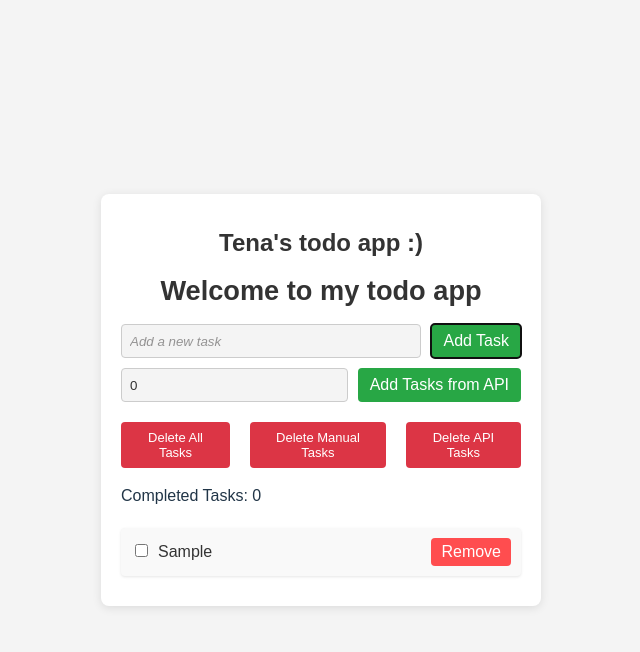
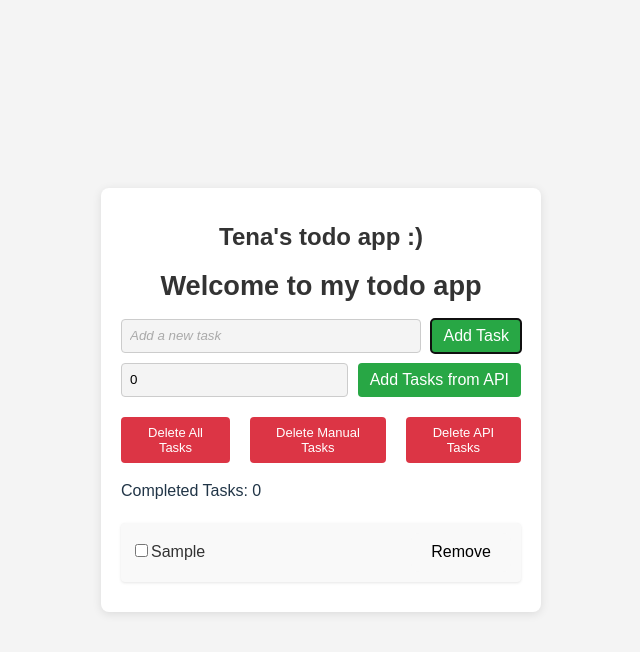
Before and after one commit to TenaRozing1/vite-react-app, a React (Vite) app: page / in a window 1280 px wide. Both pictures are taken after typing "Sample" into the empty fields and a click on the button "Add Task". Shown: the top 652 px of the page, without its empty margins (319-959 px from the left). Built offline with nearby package versions, Linux system fonts and the light colour scheme.

Commit message:
Added button and input component + deleted styles of it from global style file

```diff
--- a/src/App.scss
+++ b/src/App.scss
@@ -43,42 +43,8 @@ header {
     justify-content: space-between;
     margin-bottom: 10px;
 
-    input[type="text"],
-    input[type="number"] {
-      flex: 1;
-      padding: 8px;
-      margin-right: 10px;
-      border-radius: 4px;
-      border: 1px solid #ccc;
-      background-color: #f4f4f4;
-      color: #333;
-      outline: none;
 
-      &::placeholder {
-        color: #949393;
-        font-style: italic;
-      }
 
-      &:focus {
-        outline: none;
-        border-color: #28a745;
-        box-shadow: 0 0 0 2px rgba(38, 143, 255, 0.2);
-      }
-    }
-
-    button {
-      padding: 8px 12px;
-      background-color: #28a745;
-      color: #fff;
-      border: none;
-      border-radius: 4px;
-      cursor: pointer;
-      transition: background-color 0.3s;
-
-      &:hover {
-        background-color: #218838;
-      }
-    }
   }
 
   .task-actions {
@@ -88,14 +54,6 @@ header {
     gap: 20px;
     margin-top: 20px;
     font-size: 13px;
-
-    button {
-      background-color: #dc3545;
-
-      &:hover {
-        background-color: #c82333;
-      }
-    }
   }
 
   .tasks {
@@ -119,24 +77,8 @@ header {
           text-decoration: line-through;
           color: #999;
         }
+      }
 
-        input[type="checkbox"] {
-          margin-right: 10px;
-        }
-      }
-      button {
-        padding: 5px 10px;
-        background-color: #ff4d4f;
-        color: #fff;
-        border: none;
-        border-radius: 4px;
-        cursor: pointer;
-        transition: background-color 0.3s;
-
-        &:hover {
-          background-color: #d9363e;
-        }
-      }
     }
   }
 }
--- a/src/components/TodoList.tsx
+++ b/src/components/TodoList.tsx
@@ -1,6 +1,7 @@
-import React, { useState } from "react";
+import React, { useState, ChangeEvent } from "react";
 import { TodoItem } from "./ToDoItem";
-
+import Button from "./button-component/Button";
+import Input from "./input-component/Input";
 interface Todo {
   id: number;
   task: string;
@@ -27,18 +28,24 @@ export const TodoList: React.FC = () => {
   };
 
   const toggleTask = (id: number) => {
-    setTodos(todos.map(todo => todo.id === id ? { ...todo, completed: !todo.completed } : todo));
+    setTodos(
+      todos.map((todo) =>
+        todo.id === id ? { ...todo, completed: !todo.completed } : todo
+      )
+    );
   };
 
   const deleteTask = (id: number) => {
-    setTodos(todos.filter(todo => todo.id !== id));
+    setTodos(todos.filter((todo) => todo.id !== id));
   };
 
   const addTasksFromAPI = async () => {
     try {
-      const response = await fetch(`https://dummyjson.com/todos?limit=${numTasksToAdd}`);
+      const response = await fetch(
+        `https://dummyjson.com/todos?limit=${numTasksToAdd}`
+      );
       const data = await response.json();
-      console.log(data)
+      console.log(data);
       const apiTodos = data.todos.map((todo: any) => ({
         id: todo.id,
         task: todo.todo,
@@ -59,40 +66,58 @@ export const TodoList: React.FC = () => {
   };
 
   const deleteManualTasks = () => {
-    setTodos(todos.filter(todo => todo.fromAPI));
+    setTodos(todos.filter((todo) => todo.fromAPI));
   };
 
   const deleteAPITasks = () => {
-    setTodos(todos.filter(todo => !todo.fromAPI));
+    setTodos(todos.filter((todo) => !todo.fromAPI));
   };
 
-  const completedTasksCount = todos.filter(todo => todo.completed).length;
+  const completedTasksCount = todos.filter((todo) => todo.completed).length;
+
+  const handleNewTaskChange = (e: ChangeEvent<HTMLInputElement>) => {
+    setNewTask(e.target.value);
+  };
+
+  const handleNumTasksChange = (e: ChangeEvent<HTMLInputElement>) => {
+    setNumTasksToAdd(Number(e.target.value));
+  };
 
   return (
     <div className="todo-list">
       <h1 className="todo-title">Welcome to my todo app</h1>
       <div className="add-task">
-        <input
+        <Input
           type="text"
           value={newTask}
-          onChange={(e) => setNewTask(e.target.value)}
+          onChange={handleNewTaskChange}
           placeholder="Add a new task"
         />
-        <button onClick={addTask}>Add Task</button>
+        <Button onClick={addTask} color="primary">
+          Add Task
+        </Button>
       </div>
       <div className="api-tasks">
-        <input
+        <Input
           type="number"
           value={numTasksToAdd}
-          onChange={(e) => setNumTasksToAdd(Number(e.target.value))}
+          onChange={handleNumTasksChange}
           placeholder="Number of API tasks"
         />
-        <button onClick={addTasksFromAPI}>Add Tasks from API</button>
+        <Button onClick={addTasksFromAPI} color="primary">
+          Add Tasks from API
+        </Button>
       </div>
       <div className="task-actions">
-        <button onClick={deleteAllTasks}>Delete All Tasks</button>
-        <button onClick={deleteManualTasks}>Delete Manual Tasks</button>
-        <button onClick={deleteAPITasks}>Delete API Tasks</button>
+        <Button onClick={deleteAllTasks} color="secondary">
+          Delete All Tasks
+        </Button>
+        <Button onClick={deleteManualTasks} color="secondary">
+          Delete Manual Tasks
+        </Button>
+        <Button onClick={deleteAPITasks} color="secondary">
+          Delete API Tasks
+        </Button>
       </div>
       <p>Completed Tasks: {completedTasksCount}</p>
       <div className="tasks">
--- /dev/null
+++ b/src/components/button-component/Button.scss
@@ -0,0 +1,25 @@
+.btn {
+  padding: 8px 12px;
+  border: none;
+  border-radius: 4px;
+  cursor: pointer;
+  transition: background-color 0.3s;
+
+  &--primary {
+    background-color: #28a745;
+    color: #fff;
+
+    &:hover {
+      background-color: #218838;
+    }
+  }
+
+  &--secondary {
+    background-color: #dc3545;
+    color: #fff;
+
+    &:hover {
+      background-color: #c82333;
+    }
+  }
+}
--- /dev/null
+++ b/src/components/button-component/Button.tsx
@@ -0,0 +1,21 @@
+import React from 'react';
+import './Button.scss';
+
+interface ButtonProps {
+  onClick: () => void;
+  color: 'primary' | 'secondary';
+  children: React.ReactNode;
+}
+
+const Button: React.FC<ButtonProps> = ({ onClick, color, children }) => {
+  return (
+    <button
+      className={`btn btn--${color}`}
+      onClick={onClick}
+    >
+      {children}
+    </button>
+  );
+};
+
+export default Button;
--- /dev/null
+++ b/src/components/input-component/Input.scss
@@ -0,0 +1,20 @@
+.input {
+  flex: 1;
+  padding: 8px;
+  margin-right: 10px;
+  border-radius: 4px;
+  border: 1px solid #ccc;
+  transition: border-color 0.3s, box-shadow 0.3s;
+  background-color: #f4f4f4;
+
+  &::placeholder {
+    color: #aaa;
+    font-style: italic;
+  }
+
+  &:focus {
+    outline: none;
+    border-color: #007bff;
+    box-shadow: 0 0 0 2px rgba(38, 143, 255, 0.2);
+  }
+}
--- /dev/null
+++ b/src/components/input-component/Input.tsx
@@ -0,0 +1,23 @@
+import React from 'react';
+import './Input.scss';
+
+interface InputProps {
+  type: 'text' | 'number';
+  value: string | number;
+  onChange: (e: React.ChangeEvent<HTMLInputElement>) => void;
+  placeholder: string;
+}
+
+const Input: React.FC<InputProps> = ({ type, value, onChange, placeholder }) => {
+  return (
+    <input
+      type={type}
+      value={value}
+      onChange={onChange}
+      placeholder={placeholder}
+      className="input"
+    />
+  );
+};
+
+export default Input;
```
